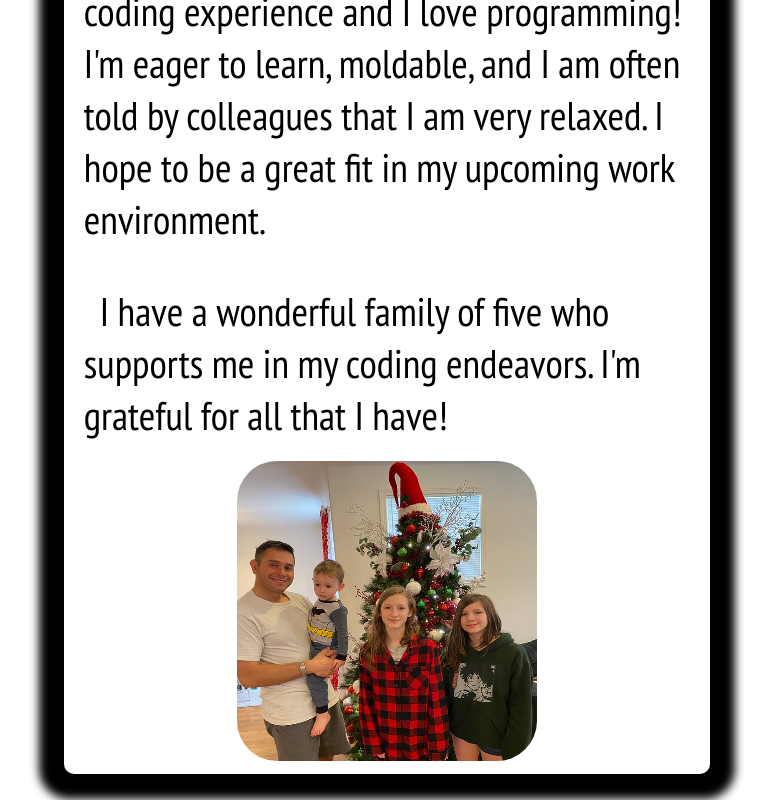
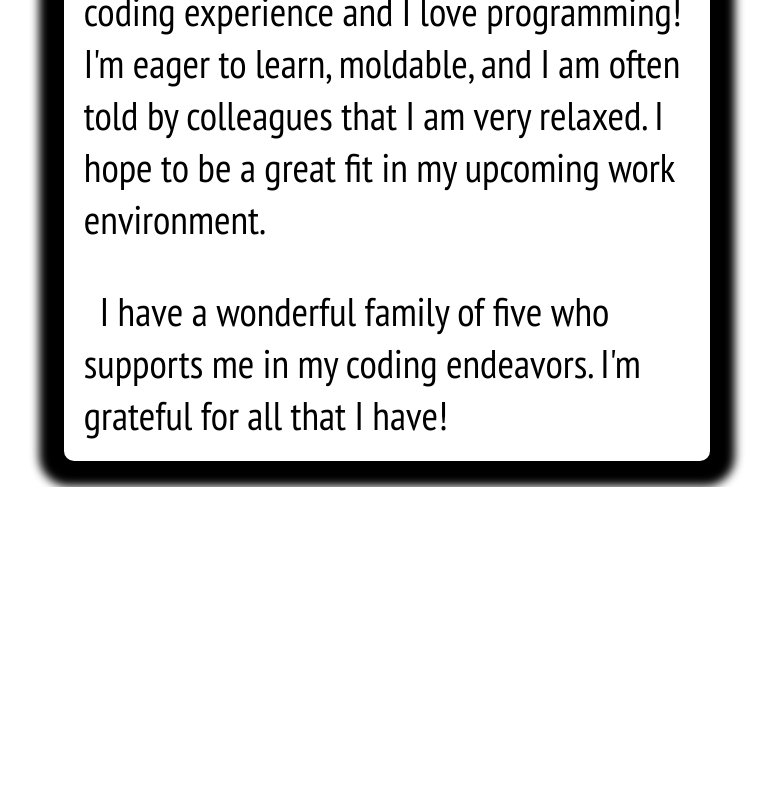
Before and after one commit to SamChav/outward, a Next.js app: page / in a window 1280 px wide. Shown: the part 849-1649 px from the top of the page, without its empty margins (253-1026 px from the left). After the commit the page ends 1336 px from the top, so only its background shows below. Built offline with nearby package versions, Linux system fonts and the light colour scheme.

Commit message:
had to remove photo not rendering on deployed version

```diff
--- a/components/About.js
+++ b/components/About.js
@@ -10,7 +10,6 @@ const About = (props) => {
       <p className={styles.paragraph}>I currently have hundreds of hours of coding experience and I love programming! I'm eager to learn, moldable, and I am often told by colleagues that I am very relaxed. I hope to be a great fit in my upcoming work environment.
       </p>
       <p className={styles.paragraph}>I have a wonderful family of five who supports me in my coding endeavors. I'm grateful for all that I have!</p>
-      <div className={styles.imageDiv}><Image src="/christmas.png" layout="fill" objectPosition="center" className={styles.imageDiv} /></div>
       </div>
     </div>
   );
```
